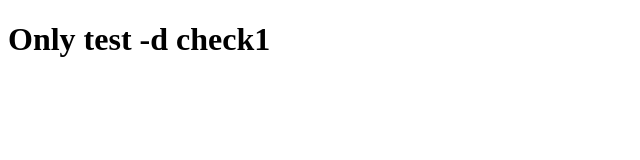
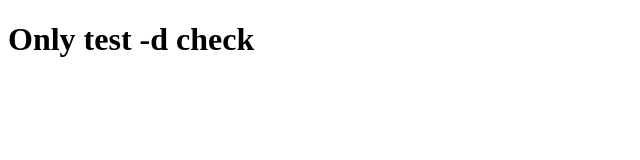
Before and after one commit to umbrellait-Ilya-Zverev/test-github-integration, a plain HTML site: page index.html in a window 1280 px wide. Shown: the full height of the page, 0-640 px from the left. Drawn offline with Linux system fonts and the light colour scheme.

```diff
--- a/index.html
+++ b/index.html
@@ -5,6 +5,6 @@
     <title>Title</title>
 </head>
 <body>
-<h1>Only test -d check1 </h1>
+<h1>Only test -d check </h1>
 </body>
 </html>
```
